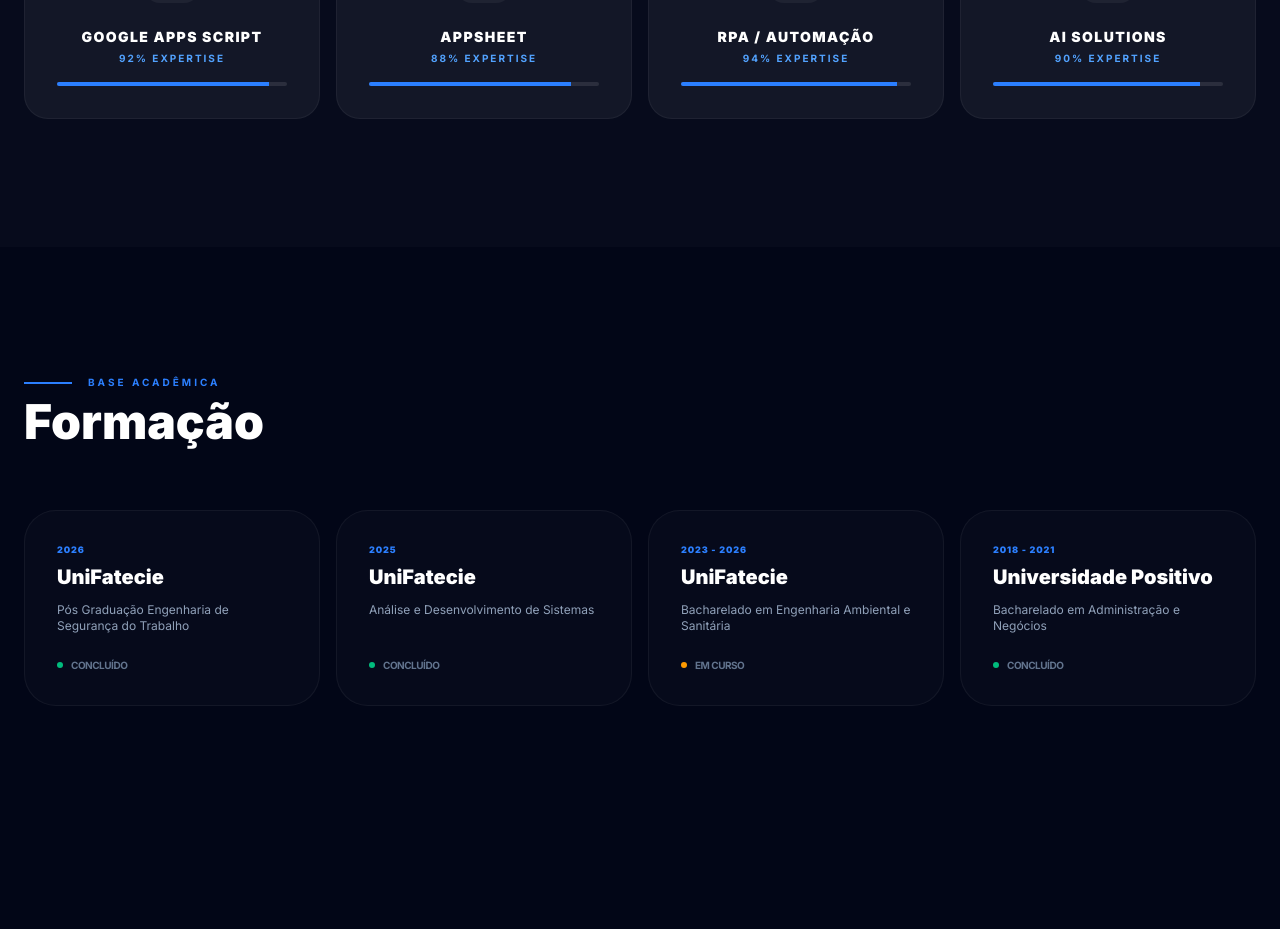
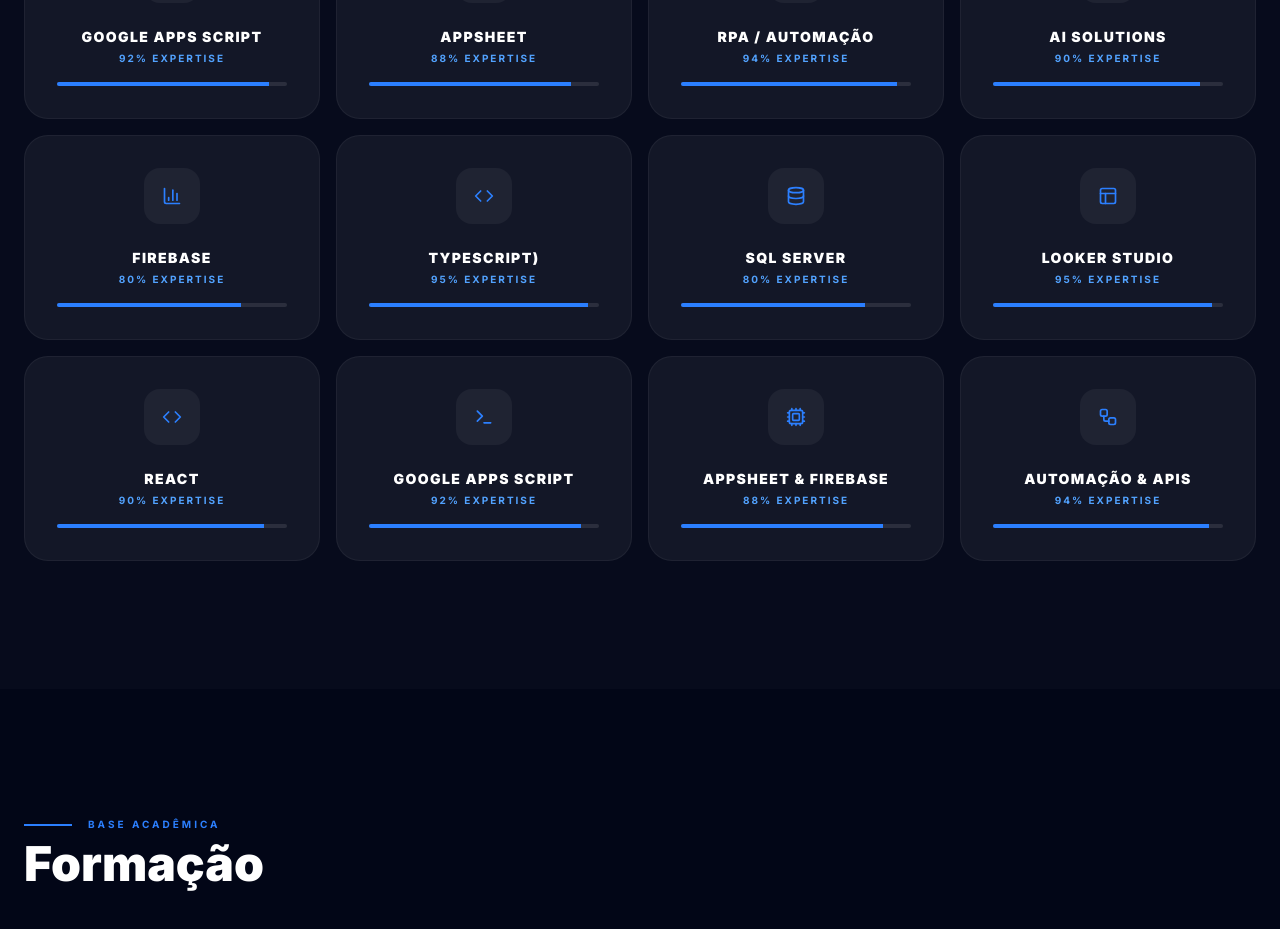
Before and after one commit to Devolprodrigov/Devolprodrigov, a React (Vite) app: page / in a window 1280 px wide. Shown: the part 3740-4669 px from the top of the page. Built offline with nearby package versions, Linux system fonts and the light colour scheme.

Commit message:
Add new skills and suggestions to App.tsx

```diff
--- a/src/App.tsx
+++ b/src/App.tsx
@@ -43,6 +43,14 @@
   { name: 'AppSheet', level: 88, icon: <Cpu className="w-5 h-5" /> },
   { name: 'RPA / Automação', level: 94, icon: <Workflow className="w-5 h-5" /> },
   { name: 'AI Solutions', level: 90, icon: <Bot className="w-5 h-5" /> },
+  { name: 'Firebase', level: 80, icon: <BarChart3 className="w-5 h-5" /> },
+  { name: 'TypeScript)', level: 95, icon: <Code className="w-5 h-5" /> },
+  { name: 'SQL Server', level: 80, icon: <Database className="w-5 h-5" /> },
+  { name: 'Looker Studio', level: 95, icon: <Layout className="w-5 h-5" /> },
+  { name: 'React', level: 90, icon: <Code className="w-5 h-5" /> }, // Sugestão
+  { name: 'Google Apps Script', level: 92, icon: <Terminal className="w-5 h-5" /> },
+  { name: 'AppSheet & Firebase', level: 88, icon: <Cpu className="w-5 h-5" /> }, // Sugestão
+  { name: 'Automação & APIs', level: 94, icon: <Workflow className="w-5 h-5" /> },
 ];
 
 const EXPERIENCES = [
```
